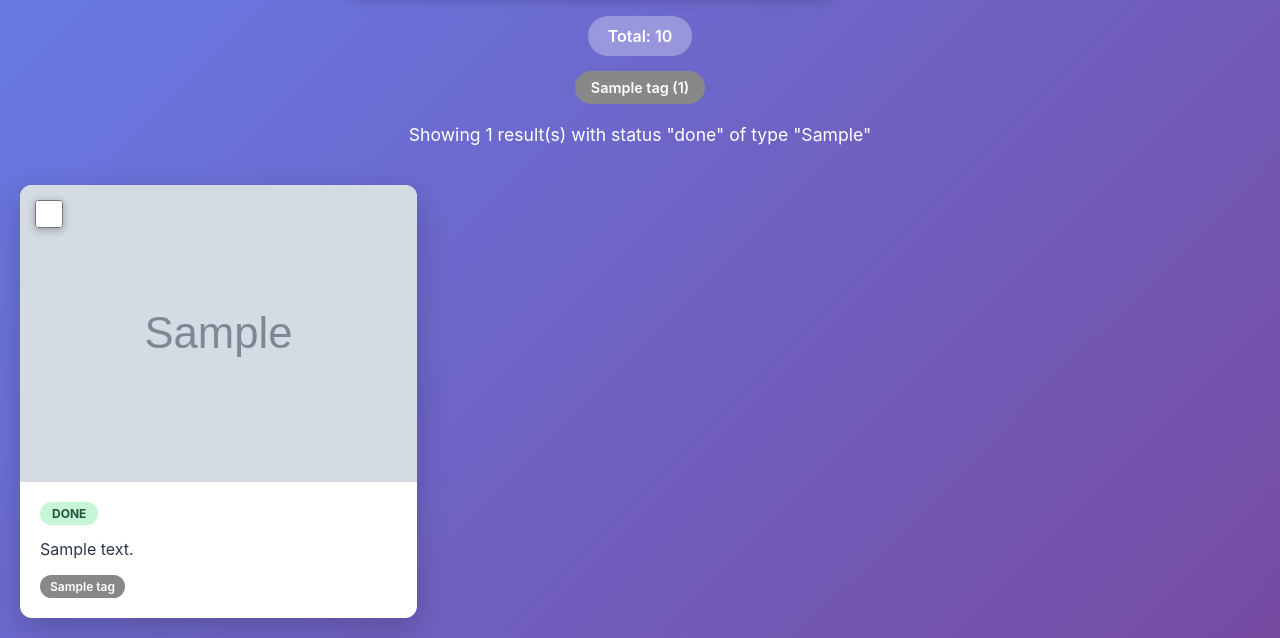
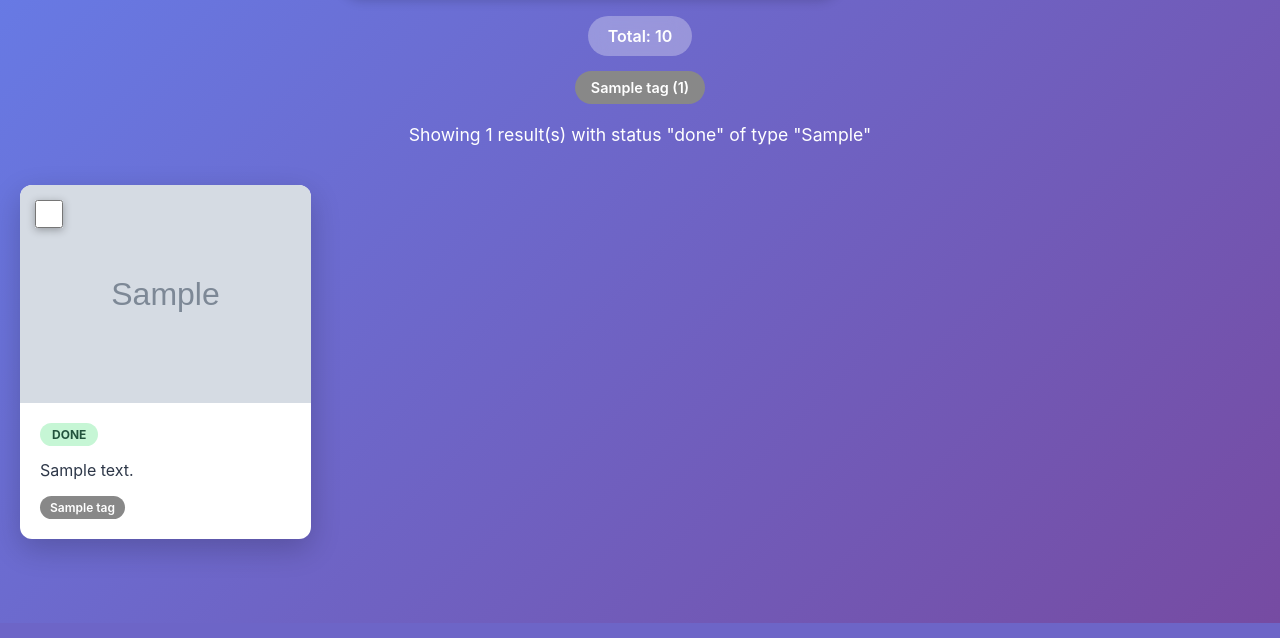
Before and after one commit to toomanynights/memelet, a Flask app: template templates/index.html in a window 1280 px wide. Shown: the part 177-815 px from the top of the page. Run offline with Flask 3, Linux system fonts and the light colour scheme; the template is opened without the code that fills it: most values are stand-ins (such as "Sample title", 1, 10 or a date in 2020); grey boxes marked "Sample" are stand-in pictures.

Commit message:
Change responsive breakpoints

```diff
--- a/templates/index.html
+++ b/templates/index.html
@@ -432,13 +432,14 @@
         }
 
         .memes-grid {
-            column-count: 4;
+            column-count: 5;
             column-gap: 25px;
             margin-top: 20px;
         }
-        @media (max-width: 1600px) { .memes-grid { column-count: 3; } }
-        @media (max-width: 1100px) { .memes-grid { column-count: 2; } }
-        @media (max-width: 700px)  { .memes-grid { column-count: 1; } }
+        @media (max-width: 1600px) { .memes-grid { column-count: 4; } }
+        @media (max-width: 1200px) { .memes-grid { column-count: 3; } }
+        @media (max-width: 992px) { .memes-grid { column-count: 2; } }
+        @media (max-width: 576px)  { .memes-grid { column-count: 1; } }
 
         .meme-card-wrapper {
             position: relative;
```
